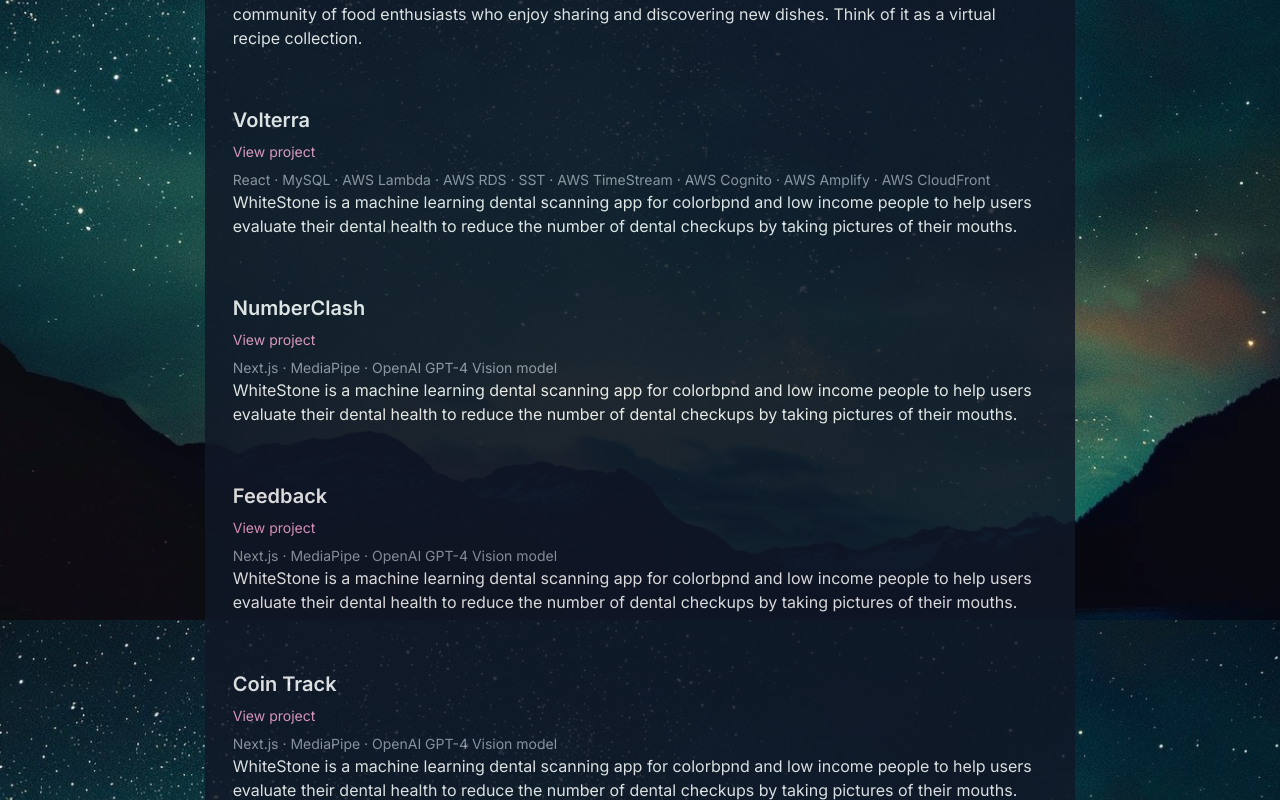
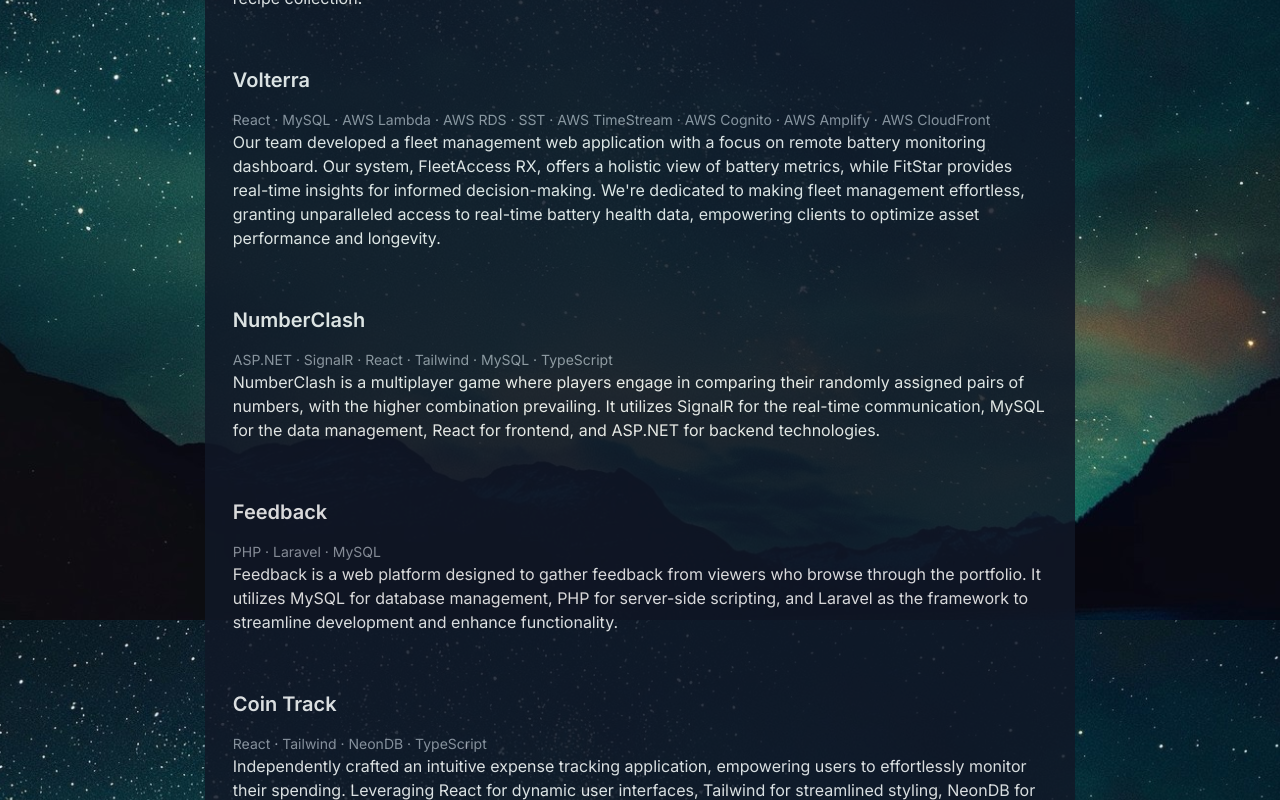
Before and after one commit to JunChoii/Portfolio, a Next.js app: page /resume in a window 1280 px wide. Shown: the part 980-1780 px from the top of the page. Built offline with nearby package versions, Linux system fonts and the light colour scheme.

Commit message:
Update page.tsx and page.tsx to add new elements and update content

```diff
--- a/src/app/page.tsx
+++ b/src/app/page.tsx
@@ -44,6 +44,7 @@
             <div className="bg-slate-500 w-80 h-10 rounded-lg text-white flex items-center justify-center shadow shadow-white hover:bg-slate-600">
               Your feedback is appreciated!
             </div>
+            <div className="text-red-300 text-xs flex items-center justify-center mt-2">Link not ready yet</div>
           </a>
         </div>
         {/* <div className="flex items-center flex-grow justify-evenly p-10">
--- a/src/app/projects/page.tsx
+++ b/src/app/projects/page.tsx
@@ -50,6 +50,15 @@
               </div>
               <div className="text-black rounded-lg border border-gray-200 px-3 py-1 text-sm bg-gray-50 dark:border-gray-800 dark:bg-gray-950">
                 AWS Cognito
+              </div>
+              <div className="text-black rounded-lg border border-gray-200 px-3 py-1 text-sm bg-gray-50 dark:border-gray-800 dark:bg-gray-950">
+                AWS Amplify
+              </div>
+              <div className="text-black rounded-lg border border-gray-200 px-3 py-1 text-sm bg-gray-50 dark:border-gray-800 dark:bg-gray-950">
+                AWS CloudFront
+              </div>
+              <div className="text-black rounded-lg border border-gray-200 px-3 py-1 text-sm bg-gray-50 dark:border-gray-800 dark:bg-gray-950">
+                AWS TimeStream
               </div>
               <div className="text-black rounded-lg border border-gray-200 px-3 py-1 text-sm bg-gray-50 dark:border-gray-800 dark:bg-gray-950">
                 SST
@@ -158,8 +167,7 @@
 
             <div className="text-xs text-white">
               <div className="text-sm text-white mt-3">
-                Our team developed a fleet management web application with a
-                focus on remote battery monitoring dashboard.
+                Independently created a multiplayer card game with real-time capabilities using SignalR for communication, ASP.NET for backend operations, and React for the frontend.
               </div>
               <div className="flex flex-wrap gap-4 mt-3">
                 <div className="text-black rounded-lg border border-gray-200 px-3 py-1 text-sm bg-gray-50 dark:border-gray-800 dark:bg-gray-950">
--- a/src/app/resume/page.tsx
+++ b/src/app/resume/page.tsx
@@ -192,11 +192,7 @@
                   <li>
                     <div className="grid gap-2 mt-10">
                       <h3 className="text-xl font-semibold">WhiteStone</h3>
-                      <p className="text-sm text-gray-500 dark:text-gray-400">
-                        <a href="" className="text-pink-300" target="_blank">
-                          View project
-                        </a>
-                      </p>
+                      <p className="text-sm text-gray-500 dark:text-gray-400"></p>
                       {/* TODO: get this shit done with the actual description of the project */}
                       <ul className="list-disc list-inside">
                         <p className="text-gray-400 text-sm">
@@ -215,11 +211,7 @@
                   <li>
                     <div className="grid gap-2 mt-10">
                       <h3 className="text-xl font-semibold">FoodSnap</h3>
-                      <p className="text-sm text-gray-500 dark:text-gray-400">
-                        <a href="" className="text-pink-300" target="_blank">
-                          View project
-                        </a>
-                      </p>
+                      <p className="text-sm text-gray-500 dark:text-gray-400"></p>
                       {/* TODO: get this shit done with the actual description of the project */}
                       <ul className="list-disc list-inside">
                         <p className="text-gray-400 text-sm">
@@ -241,21 +233,23 @@
                   <li>
                     <div className="grid gap-2 mt-10">
                       <h3 className="text-xl font-semibold">Volterra</h3>
-                      <p className="text-sm text-gray-500 dark:text-gray-400">
-                        <a href="" className="text-pink-300" target="_blank">
-                          View project
-                        </a>
-                      </p>
-                      {/* TODO: get this shit done with the actual description of the project */}
+                      <p className="text-sm text-gray-500 dark:text-gray-400"></p>
                       <ul className="list-disc list-inside">
                         <p className="text-gray-400 text-sm">
-                          React · MySQL · AWS Lambda · AWS RDS · SST · AWS TimeStream · AWS Cognito · AWS Amplify · AWS CloudFront
+                          React · MySQL · AWS Lambda · AWS RDS · SST · AWS
+                          TimeStream · AWS Cognito · AWS Amplify · AWS
+                          CloudFront
                         </p>
                         <p>
-                          WhiteStone is a machine learning dental scanning app
-                          for colorbpnd and low income people to help users
-                          evaluate their dental health to reduce the number of
-                          dental checkups by taking pictures of their mouths.
+                          Our team developed a fleet management web application
+                          with a focus on remote battery monitoring dashboard.
+                          Our system, FleetAccess RX, offers a holistic view of
+                          battery metrics, while FitStar provides real-time
+                          insights for informed decision-making. We're dedicated
+                          to making fleet management effortless, granting
+                          unparalleled access to real-time battery health data,
+                          empowering clients to optimize asset performance and
+                          longevity.
                         </p>
                       </ul>
                     </div>
@@ -264,21 +258,20 @@
                   <li>
                     <div className="grid gap-2 mt-10">
                       <h3 className="text-xl font-semibold">NumberClash</h3>
-                      <p className="text-sm text-gray-500 dark:text-gray-400">
-                        <a href="" className="text-pink-300" target="_blank">
-                          View project
-                        </a>
-                      </p>
+                      <p className="text-sm text-gray-500 dark:text-gray-400"></p>
                       {/* TODO: get this shit done with the actual description of the project */}
                       <ul className="list-disc list-inside">
                         <p className="text-gray-400 text-sm">
-                          Next.js · MediaPipe · OpenAI GPT-4 Vision model
+                          ASP.NET · SignalR · React · Tailwind · MySQL ·
+                          TypeScript
                         </p>
                         <p>
-                          WhiteStone is a machine learning dental scanning app
-                          for colorbpnd and low income people to help users
-                          evaluate their dental health to reduce the number of
-                          dental checkups by taking pictures of their mouths.
+                          NumberClash is a multiplayer game where players engage
+                          in comparing their randomly assigned pairs of numbers,
+                          with the higher combination prevailing. It utilizes
+                          SignalR for the real-time communication, MySQL for the
+                          data management, React for frontend, and ASP.NET for
+                          backend technologies.
                         </p>
                       </ul>
                     </div>
@@ -287,21 +280,18 @@
                   <li>
                     <div className="grid gap-2 mt-10">
                       <h3 className="text-xl font-semibold">Feedback</h3>
-                      <p className="text-sm text-gray-500 dark:text-gray-400">
-                        <a href="" className="text-pink-300" target="_blank">
-                          View project
-                        </a>
-                      </p>
+                      <p className="text-sm text-gray-500 dark:text-gray-400"></p>
                       {/* TODO: get this shit done with the actual description of the project */}
                       <ul className="list-disc list-inside">
                         <p className="text-gray-400 text-sm">
-                          Next.js · MediaPipe · OpenAI GPT-4 Vision model
+                          PHP · Laravel · MySQL
                         </p>
                         <p>
-                          WhiteStone is a machine learning dental scanning app
-                          for colorbpnd and low income people to help users
-                          evaluate their dental health to reduce the number of
-                          dental checkups by taking pictures of their mouths.
+                          Feedback is a web platform designed to gather feedback
+                          from viewers who browse through the portfolio. It
+                          utilizes MySQL for database management, PHP for
+                          server-side scripting, and Laravel as the framework to
+                          streamline development and enhance functionality.
                         </p>
                       </ul>
                     </div>
@@ -310,21 +300,19 @@
                   <li>
                     <div className="grid gap-2 mt-10">
                       <h3 className="text-xl font-semibold">Coin Track</h3>
-                      <p className="text-sm text-gray-500 dark:text-gray-400">
-                        <a href="" className="text-pink-300" target="_blank">
-                          View project
-                        </a>
-                      </p>
+                      <p className="text-sm text-gray-500 dark:text-gray-400"></p>
                       {/* TODO: get this shit done with the actual description of the project */}
                       <ul className="list-disc list-inside">
                         <p className="text-gray-400 text-sm">
-                          Next.js · MediaPipe · OpenAI GPT-4 Vision model
+                          React · Tailwind · NeonDB · TypeScript
                         </p>
                         <p>
-                          WhiteStone is a machine learning dental scanning app
-                          for colorbpnd and low income people to help users
-                          evaluate their dental health to reduce the number of
-                          dental checkups by taking pictures of their mouths.
+                          Independently crafted an intuitive expense tracking
+                          application, empowering users to effortlessly monitor
+                          their spending. Leveraging React for dynamic user
+                          interfaces, Tailwind for streamlined styling, NeonDB
+                          for efficient data storage, and TypeScript for
+                          enhanced code quality and maintainability.
                         </p>
                       </ul>
                     </div>
```
